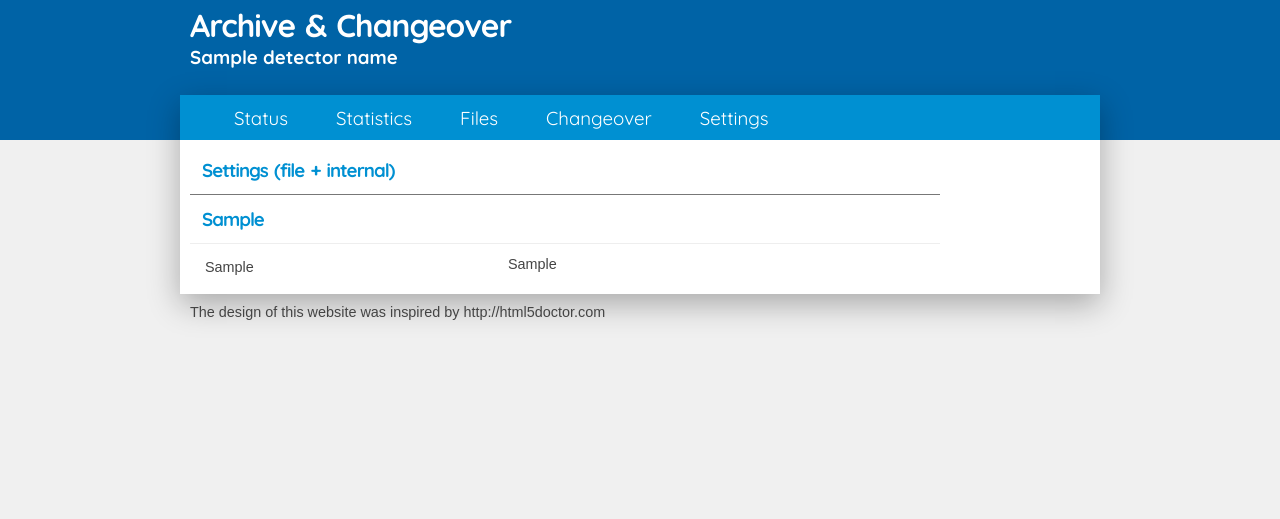
After one commit to AustralianSynchrotron/saxs-archive, a Flask app: template changeover/server/templates/settings.html in a window 1280 px wide. The commit adds this page. Shown: the top 519 px of the page. Run offline with Flask 2, Linux system fonts and the light colour scheme; the template is opened without the code that fills it: most values are stand-ins (such as "Sample title", 1, 10 or a date in 2020); parts of the project's set-up code (start-up, migrations or seed data) failed here and were passed over; some web fonts are replaced.

Commit message:
Added a page showing the current settings.

```diff
--- a/changeover/server/static/form.css
+++ b/changeover/server/static/form.css
@@ -10,6 +10,7 @@
     padding:12px;
     border-bottom:1px solid #eee;
     position:relative;
+
 }
 
 .changeover_form li:first-child {
@@ -34,7 +35,6 @@
 
 .changeover_form label {
     width:300px;
-    margin-top: 3px;
     display:inline-block;
     float:left;
     padding:3px;
--- a/changeover/server/templates/changeover.html
+++ b/changeover/server/templates/changeover.html
@@ -28,7 +28,7 @@
     </li>
     {% endfor %}
     <li>
-        <label for="folder_result" class="folder">New folder:</label>
+        <label for="folder_result" class="folder">Preview:</label>
         <span id="folder_result" class="folder"></span>
     </li>
     <li>
--- a/changeover/server/templates/layout.html
+++ b/changeover/server/templates/layout.html
@@ -23,6 +23,7 @@
         <li class="mainnav"><a href="/statistics">Statistics</a></li>
         <li class="mainnav"><a href="/files">Files</a></li>
         <li class="mainnav"><a href="/changeover">Changeover</a></li>
+        <li class="mainnav"><a href="/settings">Settings</a></li>
       </ul>
 
       {% block content %}{% endblock %}
--- /dev/null
+++ b/changeover/server/templates/settings.html
@@ -0,0 +1,27 @@
+{% extends "layout.html" %}
+{% block head %}
+    {{ super() }}
+    <link rel=stylesheet type=text/css href="{{ url_for('static', filename='form.css') }}">
+    <script src="{{ url_for('static', filename='jquery.min.js') }}" type="text/javascript" charset="utf-8"></script>
+{% endblock %}
+
+{% block content %}
+<div class="changeover_form" id="changeover_form">
+<ul>
+    <li>
+        <h1>Settings (file + internal)</h1>
+    </li>
+    {% for sec_key, sec_dict in settings.iteritems() %}
+    <li>
+        <h1>{{ sec_key }}</h1>
+    </li>
+    {% for conf_key, conf_value in sec_dict.iteritems() %}
+    <li>
+        <label for="{{ sec_key }}_{{ conf_key }}">{{ conf_key }}</label>
+        <span id="{{ sec_key }}_{{ conf_key }}">{{ conf_value }}</span>
+    </li>
+    {% endfor %}
+    {% endfor %}
+</ul>
+</div>
+{% endblock %}
--- a/changeover/server/views.py
+++ b/changeover/server/views.py
@@ -63,6 +63,15 @@ def changeover():
                            exclude = exclude_str,
                            folders=folders)
 
+@app.route('/settings')
+def settings():
+    """
+    Returns the settings summary website
+    """
+    return render_template("settings.html",
+                           detector_name = Settings()['server']['name'],
+                           settings = Settings())
+
 
 #---------------------------------
 #         REST interface
```
